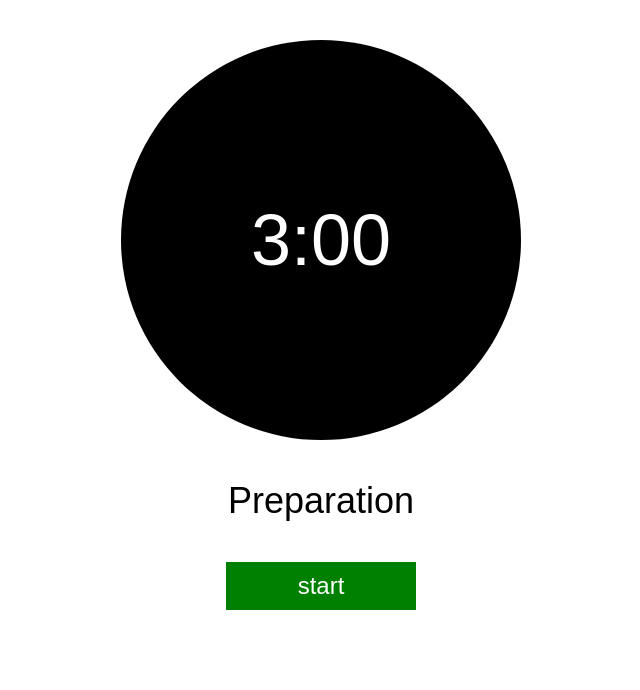
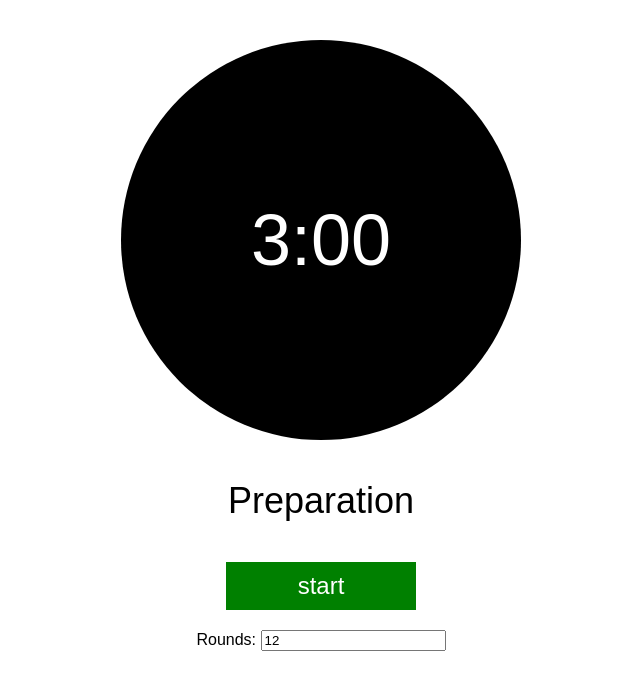
Before and after one commit to nbar1/round-timer-hooks, a React (Create React App) app: page / in a window 1280 px wide. Shown: the top 690 px of the page, without its empty margins (319-959 px from the left). Built offline with nearby package versions, Linux system fonts and the light colour scheme.

Commit message:
Add round input

```diff
--- a/src/TimerContext.js
+++ b/src/TimerContext.js
@@ -52,23 +52,10 @@ export const Provider = ({ children }) => {
 	 * @returns {void}
 	 */
 	const start = () => {
+		setCurrentRound(0);
 		setTimeRemaining(restTime - 1);
 		setIsInProgress(true);
 		setIsInRest(true);
-	};
-
-	/**
-	 * reset
-	 *
-	 * @returns {void}
-	 */
-	const reset = () => {
-		setRounds(12);
-		setCurrentRound(1);
-		setRoundTime(180);
-		setRestTime(60);
-		setRoundEndWarning(10);
-		setIsInProgress(false);
 	};
 
 	// exports
@@ -86,7 +73,6 @@ export const Provider = ({ children }) => {
 		isInRest,
 		timeRemaining,
 		start,
-		reset,
 	};
 
 	return <TimerContext.Provider value={timerContext}>{children}</TimerContext.Provider>;
--- a/src/components/Timer/index.js
+++ b/src/components/Timer/index.js
@@ -24,6 +24,11 @@ const StartButton = styled.div`
 	width: 150px;
 `;
 
+const Rounds = styled.div`
+	margin: 20px auto;
+	text-align: center;
+`;
+
 const Timer = () => {
 	const [playSound, setPlaySound] = useState(null);
 	const {
@@ -33,6 +38,7 @@ const Timer = () => {
 		roundEndWarning,
 		currentRound,
 		rounds,
+		setRounds,
 		isInRest,
 		start,
 	} = useContext(TimerContext);
@@ -59,6 +65,9 @@ const Timer = () => {
 			<SoundDispenser sound={playSound} />
 			<Round>{currentRound === 0 ? 'Preparation' : `${currentRound} / ${rounds}`}</Round>
 			<StartButton onClick={() => start()}>start</StartButton>
+			<Rounds>
+				Rounds: <input value={rounds} onChange={e => setRounds(e.target.value)} />
+			</Rounds>
 		</div>
 	);
 };
```
